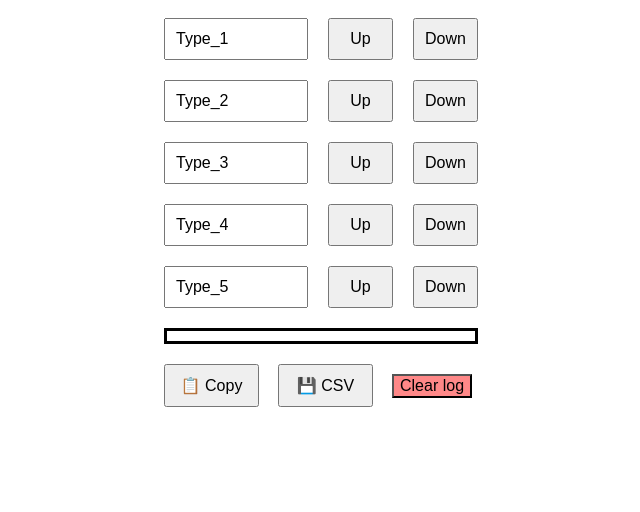
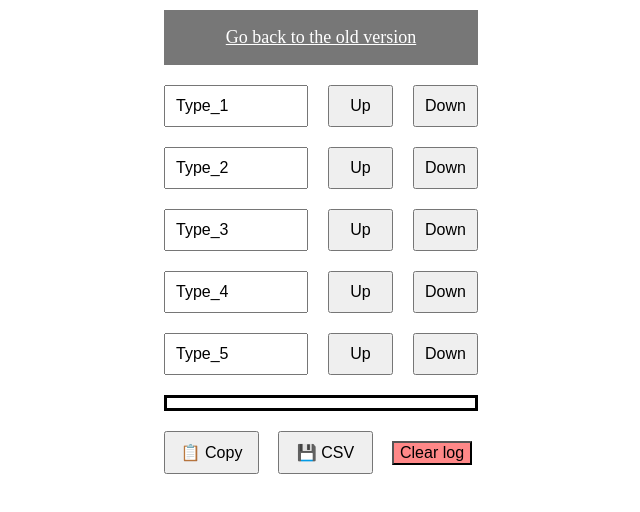
Before and after one commit to neuton/time_buttons, a plain HTML site: page v2.html in a window 1280 px wide. Shown: the whole page, without its empty margins (319-959 px from the left). Drawn offline with Linux system fonts and the light colour scheme.

Commit message:
add old version banner

```diff
--- a/v2.html
+++ b/v2.html
@@ -10,6 +10,18 @@
             font-size: 16px;
             display: table;
             margin: auto;
+        }
+        .banner {
+            background-color: #777;
+            color: white;
+            padding: 1px;
+            margin: 10px;
+            text-align: center;
+        }
+        .banner a {
+            font-size: 18px;
+            color: white;
+            text-decoration: underline;
         }
         .button-row {
             display: flex;
@@ -116,6 +128,9 @@
     </style>
 </head>
 <body>
+    <div class="banner">
+        <p><a href="./index.html">Go back to the old version</a></p>
+    </div>
     <div class="button-row">
         <input class="input" type="text" name="type_1" value="Type_1"></input>
         <button class="button">Up</button>
```
